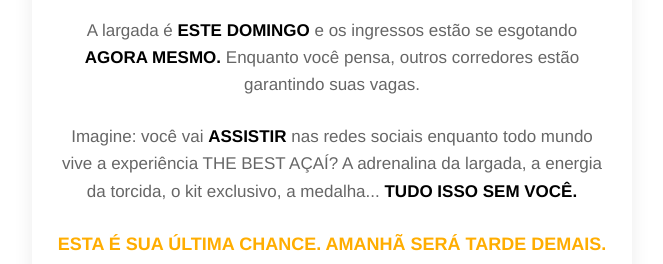
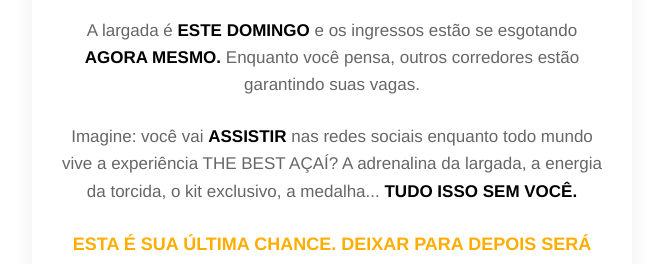
Before and after one commit to Ritabatista/run-ultimo-, a plain HTML site: page index.html in a window 1280 px wide. Shown: the part 525-789 px from the top of the page, without its empty margins (308-971 px from the left). Drawn offline with Linux system fonts and the light colour scheme.

Commit message:
Update index.html

```diff
--- a/index.html
+++ b/index.html
@@ -89,7 +89,7 @@
       <p>
         Imagine: você vai <span class="bold-uppercase">ASSISTIR</span> nas redes sociais enquanto todo mundo vive a experiência THE BEST AÇAÍ? A adrenalina da largada, a energia da torcida, o kit exclusivo, a medalha... <span class="bold-uppercase">TUDO ISSO SEM VOCÊ.</span>
       </p>
-      <p class="yellow-highlight">ESTA É SUA ÚLTIMA CHANCE. AMANHÃ SERÁ TARDE DEMAIS.</p>
+      <p class="yellow-highlight">ESTA É SUA ÚLTIMA CHANCE. DEIXAR PARA DEPOIS SERÁ TARDE DEMAIS.</p>
       <a href="https://www.ticketsports.com.br/e/meia-maratona-the-best-acai-2025-72569" class="cta-button">QUERO MINHA VAGA AGORA</a>
     </div>
     <footer>
```
